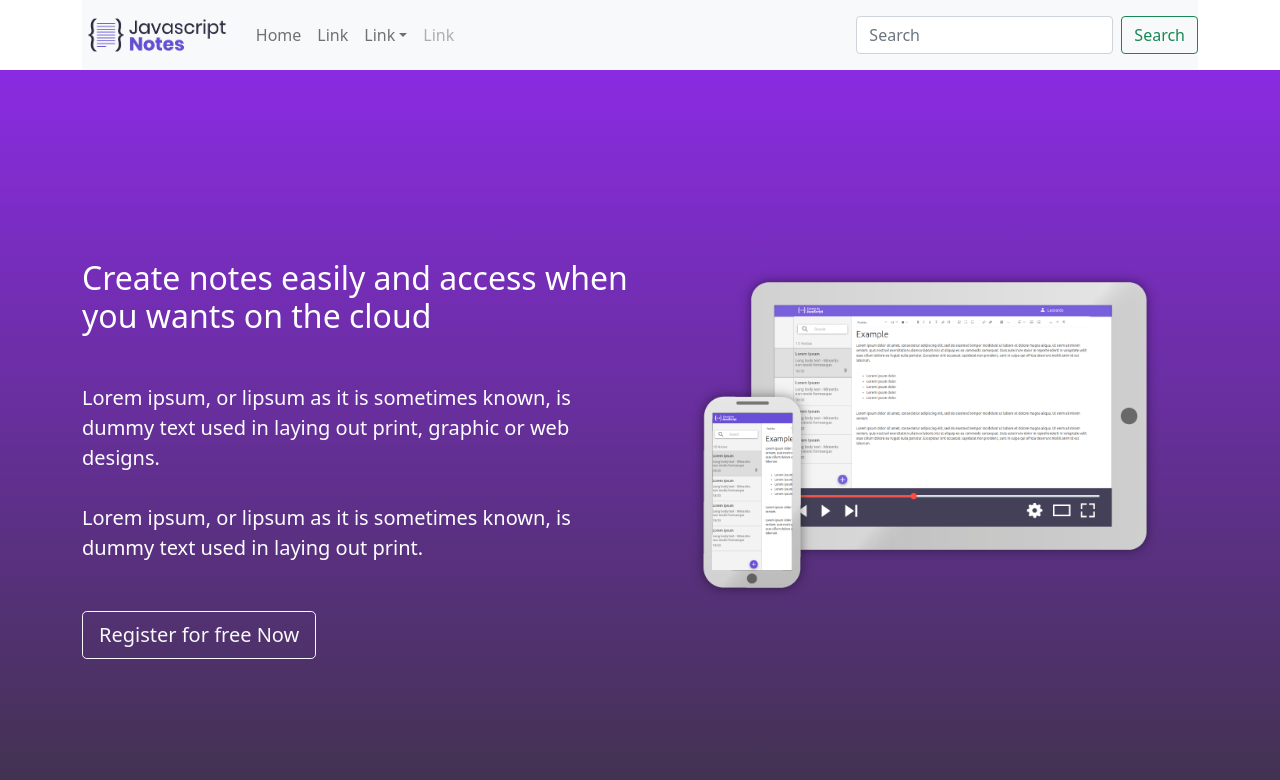
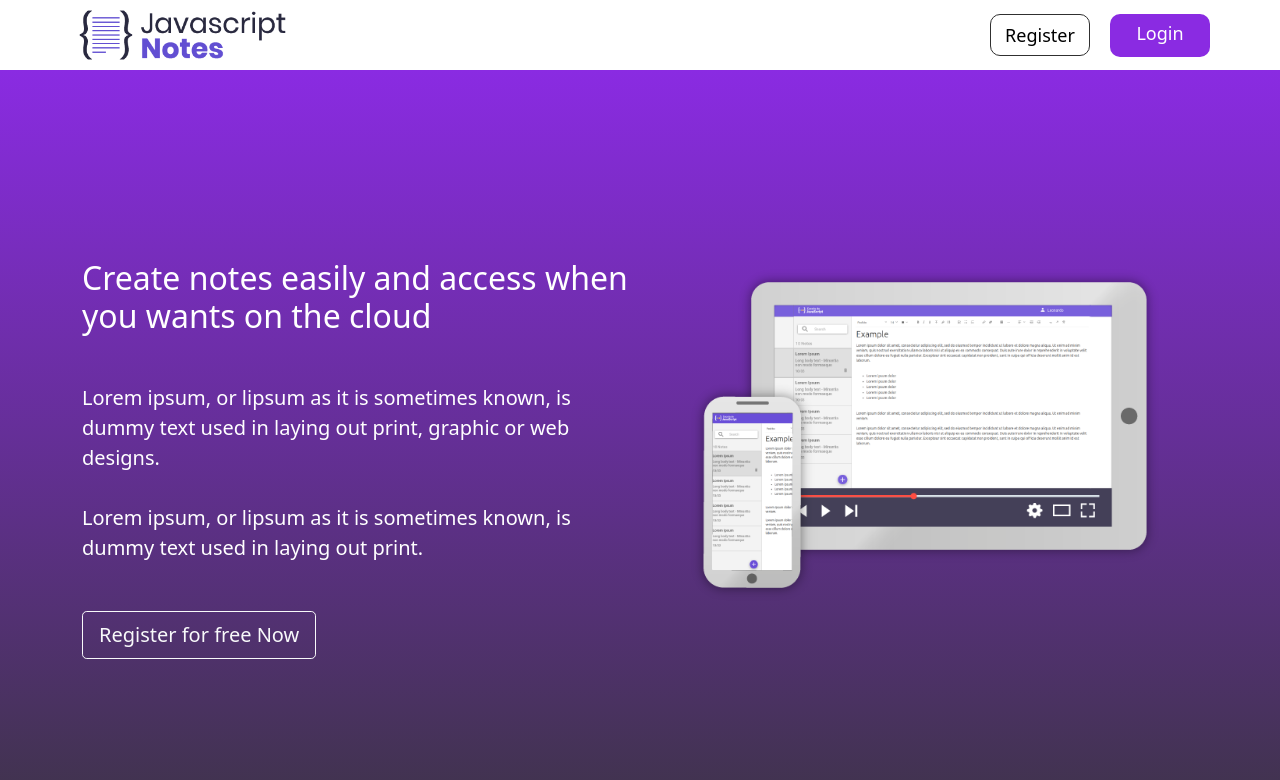
Before and after one commit to mateusflorencio/javascript-note, a React (Vite) app: page / in a window 1280 px wide. Shown: the top 780 px of the page. Built offline with nearby package versions, Linux system fonts and the light colour scheme.

Commit message:
alteração do componente header

```diff
--- a/index.html
+++ b/index.html
@@ -1,13 +1,17 @@
 <!DOCTYPE html>
 <html lang="en">
+
 <head>
   <meta charset="UTF-8" />
   <link rel="icon" type="image/svg+xml" href="/src/favicon.svg" />
   <meta name="viewport" content="width=device-width, initial-scale=1.0" />
-    <title>Vite App</title>
+  <title>My List App</title>
+  <link rel="stylesheet" href="https://cdn.jsdelivr.net/npm/bootstrap-icons@1.8.1/font/bootstrap-icons.css">
 </head>
+
 <body>
   <div id="root"></div>
   <script type="module" src="/src/main.jsx"></script>
 </body>
+
 </html>
--- a/package.json
+++ b/package.json
@@ -10,6 +10,7 @@
   "dependencies": {
     "axios": "^0.26.1",
     "bootstrap": "^5.1.3",
+    "bootstrap-icons": "^1.8.1",
     "moment": "^2.29.2",
     "react": "^17.0.2",
     "react-bootstrap": "^2.2.3",
--- a/src/components/header/header.css
+++ b/src/components/header/header.css
@@ -1,7 +1,138 @@
-.navbar-brand-img {
-  height: 40px;
+.navbar {
+  background-color: rgb(255, 255, 255);
+  height: 70px;
+  display: flex;
+  justify-content: center;
+  align-items: center;
+  font-size: 18px;
+  top: 0;
 }
 
-.navbar {
+.navbar-container {
+  display: flex;
+  justify-content: center;
+  align-items: center;
+  width: 100%;
   height: 70px;
+  max-height: 1500px;
+  position: absolute;
 }
+
+.nav-logo {
+  align-items: center;
+  justify-content: center;
+  cursor: pointer;
+  flex-grow: 1;
+  width: 100%;
+}
+
+.nav-logo-image {
+  max-height: 60px;
+}
+
+.nav-menu {
+  display: flex;
+  list-style: none;
+  margin: 0;
+  padding: 0;
+  height: 100%;
+}
+
+.nav-item {
+  display: flex;
+  width: 100%;
+  align-items: center;
+  justify-content: center;
+  top: 0;
+  padding: 0;
+}
+
+.nav-link {
+  color: black;
+  padding: 20px;
+  text-decoration: none;
+  height: 70px;
+  border-bottom: 3px solid transparent;
+  display: flex;
+  justify-content: center;
+  align-items: center;
+}
+
+.btn-login {
+  background-color: blueviolet;
+  color: #fff;
+  border-radius: 10px;
+  height: 40px;
+  width: 100px;
+}
+
+.btn-register {
+  border: 1px solid rgb(48, 48, 48);
+  border-radius: 10px;
+  height: 40px;
+  width: 100px;
+  margin-right: 20px;
+}
+
+.btn-login:hover {
+  background-color: rgb(66, 14, 114);
+  color: white;
+}
+
+.btn-register:hover {
+  background: rgb(194, 193, 193);
+  color: white;
+}
+
+.nav-icon {
+  display: none;
+}
+
+@media screen and (max-width: 960px) {
+  .nav-menu {
+    display: flex;
+    flex-direction: column;
+    width: 100%;
+    border-top: 1px solid rgb(117, 117, 117);
+    position: absolute;
+    top: 70px;
+    left: -1000%;
+    align-items: center;
+    z-index: 1;
+
+    margin: 0;
+  }
+
+  .nav-menu.active {
+    background-color: rgb(255, 255, 255);
+    left: 0px;
+    margin: 0;
+  }
+
+  .nav-icon {
+    display: block;
+    position: absolute;
+    font-size: 50px;
+    top: 0;
+    right: 20px;
+  }
+
+  .btn-login {
+    background-color: blueviolet;
+    color: #fff;
+    width: 100%;
+    height: 60px;
+    margin: 0;
+    padding: 0;
+    border-radius: 0;
+  }
+
+  .btn-register {
+    width: 100%;
+    height: 60px;
+    border: none;
+    margin: 0;
+    padding: 0;
+    border-radius: 0;
+  }
+}
--- a/src/components/header/index.jsx
+++ b/src/components/header/index.jsx
@@ -1,59 +1,46 @@
-import React from "react";
-import {
-  Nav,
-  NavDropdown,
-  Navbar,
-  Container,
-  Form,
-  FormControl,
-  Button,
-} from "react-bootstrap";
+import React, { useState } from "react";
 import "bootstrap/dist/css/bootstrap.min.css";
 import logoImage from "../../assets/images/logo.png";
 import "./header.css";
+import { NavLink } from "react-router-dom";
 
 function Header() {
+  const [click, setClick] = useState(false);
+  const handleClick = () => setClick(!click);
+
   return (
-    <Container>
-      <Navbar bg="light" expand="lg" className="navbar">
-        <Navbar.Brand href="#">
-          <img className="navbar-brand-img" src={logoImage} alt="" />
-        </Navbar.Brand>
-        <Navbar.Toggle aria-controls="navbarScroll" />
-        <Navbar.Collapse id="navbarScroll">
-          <Nav
-            className="me-auto my-2 my-lg-0"
-            style={{ maxHeight: "100%" }}
-            navbarScroll
-          >
-            <Nav.Link href="#action1">Home</Nav.Link>
-            <Nav.Link href="#action2">Link</Nav.Link>
-            <NavDropdown title="Link" id="navbarScrollingDropdown">
-              <NavDropdown.Item href="#action3">Action</NavDropdown.Item>
-              <NavDropdown.Item href="#action4">
-                Another action
-              </NavDropdown.Item>
-              <NavDropdown.Divider />
-              <NavDropdown.Item href="#action5">
-                Something else here
-              </NavDropdown.Item>
-            </NavDropdown>
-            <Nav.Link href="#" disabled>
-              Link
-            </Nav.Link>
-          </Nav>
-          <Form className="d-flex">
-            <FormControl
-              type="search"
-              placeholder="Search"
-              className="me-2"
-              aria-label="Search"
-            />
-            <Button variant="outline-success">Search</Button>
-          </Form>
-        </Navbar.Collapse>
-      </Navbar>
-    </Container>
+    <div className="container navbar">
+      <nav className="navbar-container ">
+        <NavLink exact to="/" className="nav-logo">
+          <img src={logoImage} alt="" className="nav-logo-image img-fluid." />
+        </NavLink>
+        <ul className={click ? "nav-menu active" : "nav-menu"}>
+          <li className="nav-item">
+            <NavLink
+              className="nav-link btn-register"
+              exact
+              to="/register"
+              onClick={handleClick}
+            >
+              Register
+            </NavLink>
+          </li>
+          <li className="nav-item">
+            <NavLink
+              className="nav-link btn-login"
+              exact
+              to="/login"
+              onClick={handleClick}
+            >
+              Login
+            </NavLink>
+          </li>
+        </ul>
+        <div className="nav-icon " onClick={handleClick}>
+          <i class={click ? "  bi bi-x-square-fill " : "bi bi-list"}></i>
+        </div>
+      </nav>
+    </div>
   );
 }
 
--- a/src/routes.jsx
+++ b/src/routes.jsx
@@ -2,12 +2,20 @@ import React from "react";
 import { Route, Routes, BrowserRouter } from "react-router-dom";
 
 import HomeScreen from "./screen/home";
+import RegisterScreen from "./screen/auth/register";
+import LoginScreen from "./screen/auth/login";
+import NoteScreen from "./screen/notes/index";
+import UserEditScreen from "./screen/users/edit";
 
 export default function AppRoutes() {
   return (
     <BrowserRouter>
       <Routes>
         <Route exact path="/" element={<HomeScreen />} />
+        <Route exact path="/register" element={<RegisterScreen />} />
+        <Route exact path="/login" element={<LoginScreen />} />
+        <Route exact path="/notes" element={<NoteScreen />} />
+        <Route exact path="/user/edit" element={<UserEditScreen />} />
       </Routes>
     </BrowserRouter>
   );
--- /dev/null
+++ b/src/screen/auth/login/index.jsx
@@ -0,0 +1,5 @@
+import React, { Fragment } from "react";
+
+const LoginScreen = () => <Fragment>Hello Word LoginScreen</Fragment>;
+
+export default LoginScreen;
--- /dev/null
+++ b/src/screen/auth/register/index.jsx
@@ -0,0 +1,5 @@
+import React, { Fragment } from "react";
+
+const RegisterScreen = () => <Fragment> Hello Word RegisterScreen </Fragment>;
+
+export default RegisterScreen;
--- a/src/screen/home/index.jsx
+++ b/src/screen/home/index.jsx
@@ -4,6 +4,7 @@ import "bootstrap/dist/css/bootstrap.min.css";
 import presentationImagen from "../../assets/images/presentation.png";
 import Header from "../../components/header";
 import "./home.css";
+import { Link } from "react-router-dom";
 
 const HomeScreen = () => (
   <Fragment>
@@ -30,13 +31,14 @@ const HomeScreen = () => (
                   </span>
                 </div>
                 <div>
-                  <Button
-                    className="button__maxWidth_300"
+                  <Link
+                    to="/register"
+                    className="btn btn-outline-light btn-lg"
                     variant="outline-light "
                     size="lg"
                   >
                     Register for free Now
-                  </Button>
+                  </Link>
                 </div>
               </div>
             </Col>
--- /dev/null
+++ b/src/screen/notes/index/index.jsx
@@ -0,0 +1,5 @@
+import React, { Fragment } from "react";
+
+const NoteScreen = () => <Fragment>Hello Word NoteScreen</Fragment>;
+
+export default NoteScreen;
--- /dev/null
+++ b/src/screen/users/edit/index.jsx
@@ -0,0 +1,5 @@
+import React, { Fragment } from "react";
+
+const UserEditScreen = () => <Fragment>Hello Word UserEditScreen</Fragment>;
+
+export default UserEditScreen;
```
Also changed, not shown: 1 other file (tests, documents, lock files or other folders). Lines whose indentation alone changed are shown as unchanged.
